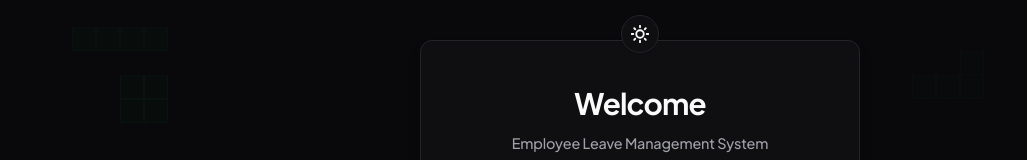
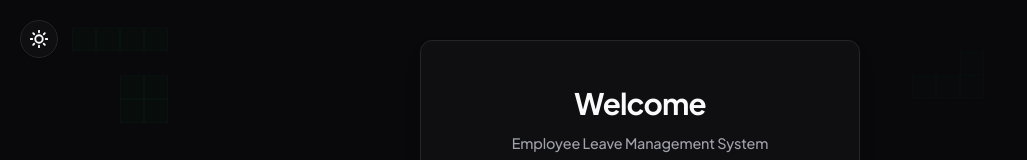
Before and after one commit to neerajcoder1/employee-leave-manager, a React (Vite) app in the folder frontend/: page / in a window 1280 px wide. Shown: the top 160 px of the page, without its empty margins (0-1027 px from the left). Built offline with nearby package versions, Linux system fonts and the light colour scheme.

Commit message:
fix: move theme toggle to top left on login but center on dashboard

```diff
--- a/frontend/src/App.jsx
+++ b/frontend/src/App.jsx
@@ -197,6 +197,9 @@ const NavigationGateway = () => {
   useEffect(() => {
     if (!user) {
       setShowWelcome(true);
+      document.body.classList.remove('dashboard-active');
+    } else {
+      document.body.classList.add('dashboard-active');
     }
   }, [user]);
 
--- a/frontend/src/index.css
+++ b/frontend/src/index.css
@@ -889,9 +889,8 @@ body {
    ========================================================================== */
 .theme-toggle-btn {
   position: fixed;
-  top: 15px;
-  left: 50%;
-  transform: translateX(-50%);
+  top: 20px;
+  left: 20px;
   width: 38px;
   height: 38px;
   border-radius: 50%;
@@ -1596,3 +1595,8 @@ body {
     z-index: 10000;
   }
 }
+
+body.dashboard-active .theme-toggle-btn {
+  left: 50%;
+  transform: translateX(-50%);
+}
```
